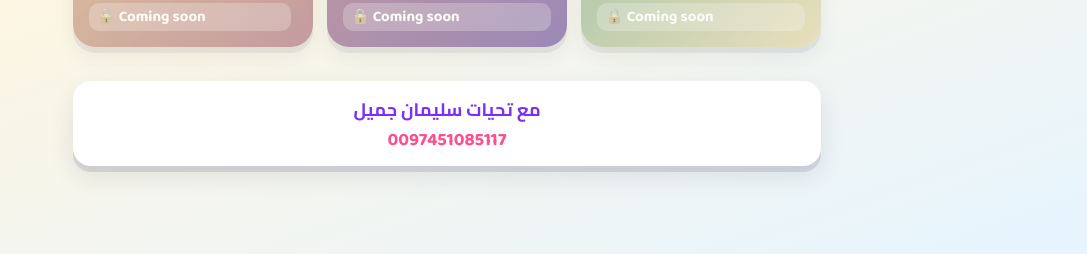
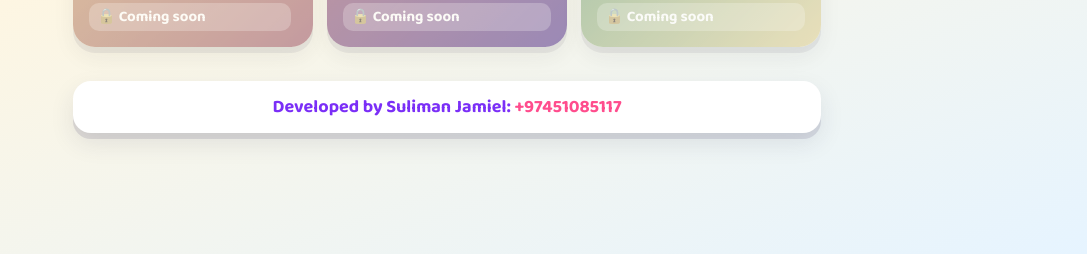
Before and after one commit to sulimanjamiel-cyber/IGCSEG5, a plain HTML site: page Science/index.html in a window 1280 px wide. Shown: the part 546-800 px from the top of the page, without its empty margins (193-1280 px from the left). Drawn offline with Linux system fonts and the light colour scheme.

Commit message:
Add files via upload

```diff
--- a/Science/index.html
+++ b/Science/index.html
@@ -1084,7 +1084,7 @@ function home() {
       <div><div class="lbl">Unit ${u.id}</div><div class="nm">${u.title}</div>
       <div class="st">${u.locked ? '🔒 Coming soon' : '⭐ ' + unitStars(u) + ' / ' + unitMax(u)}</div></div>
     </button>`).join('')}</div>
-  <div class="credit">مع تحيات سليمان جميل<span class="ph">0097451085117</span></div>`;
+  <div class="credit" style="font-family:'Baloo 2',sans-serif">Developed by Suliman Jamiel: <span style="direction:ltr;unicode-bidi:embed;color:var(--pink)">+97451085117</span></div>`;
   app.querySelectorAll('.tile').forEach(b => b.onclick = () => {
     const u = UNITS.find(x => x.id == b.dataset.u);
     if (u.locked) { toast('This unit is coming soon! 🔒'); shake(b); return; }
```
